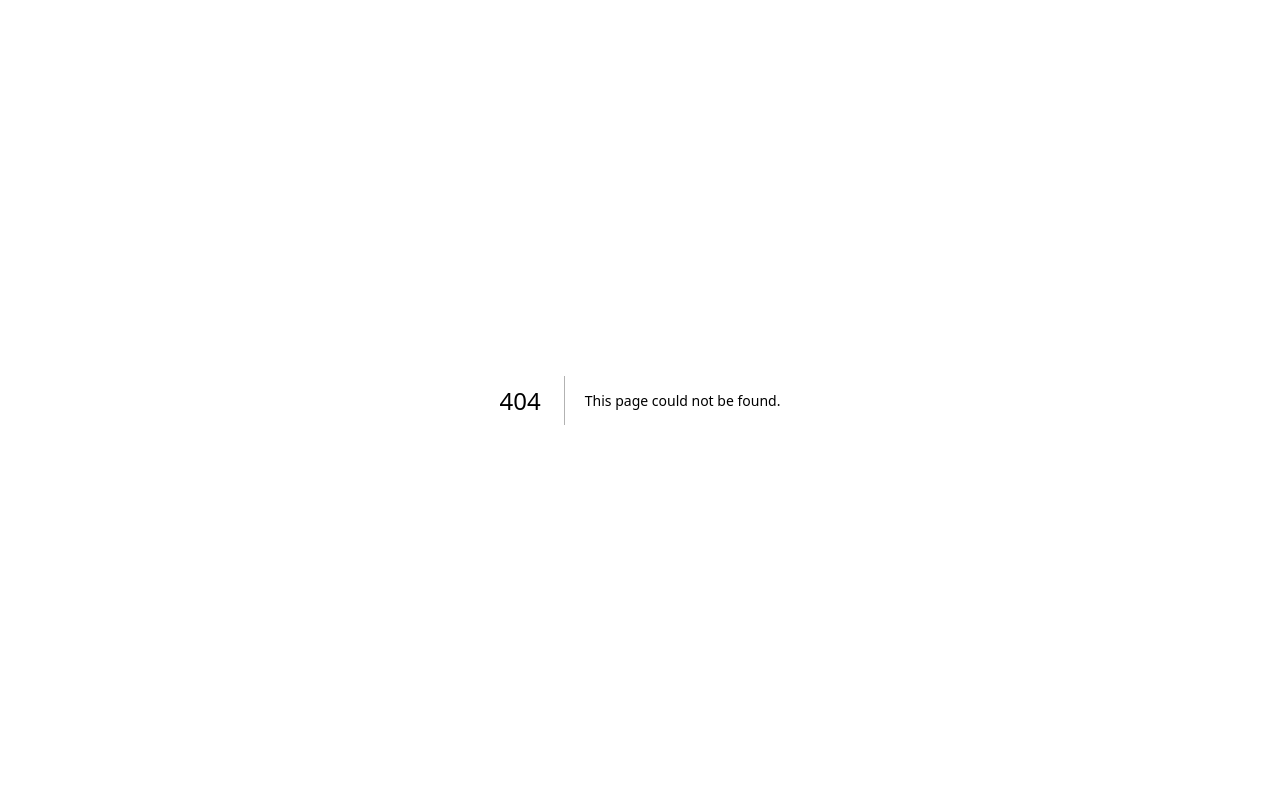
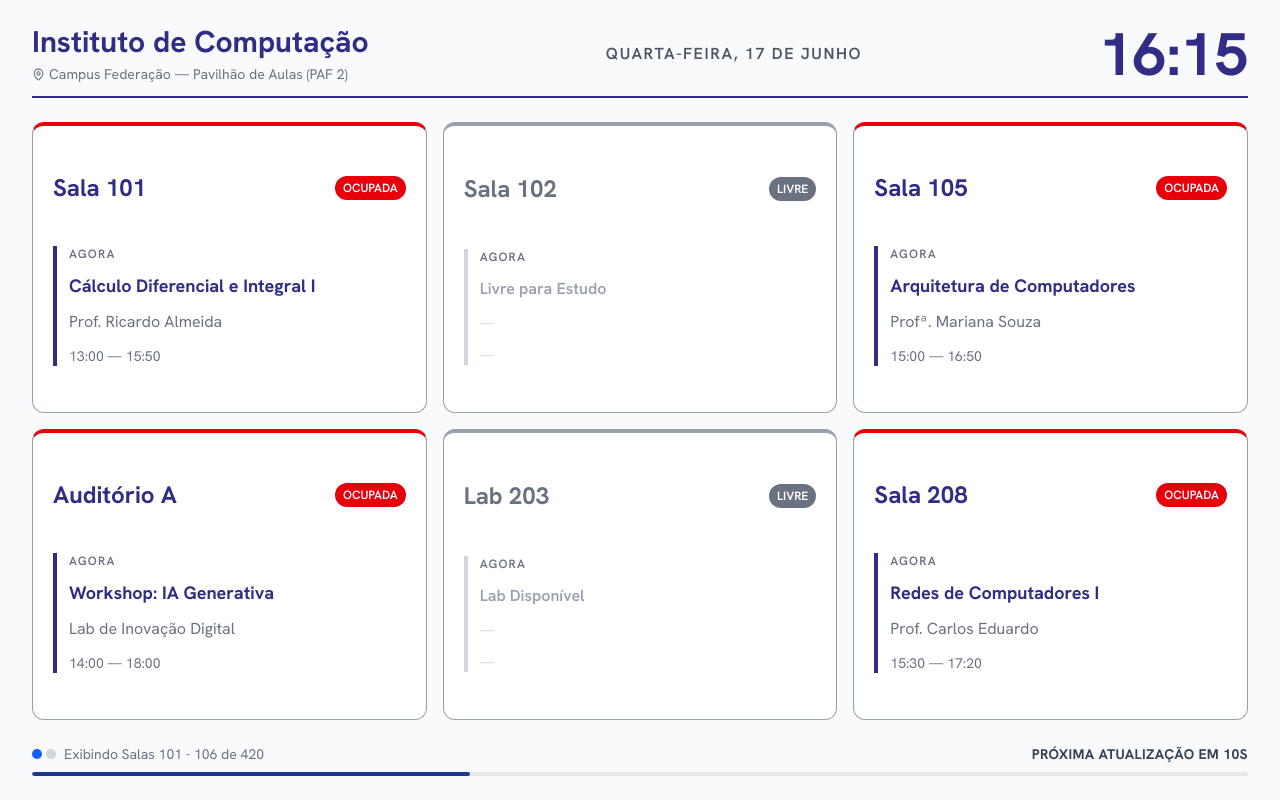
Before and after one commit to ninykiwi/salas-ufba, a Next.js app in the folder salas-ufba/: page /view in a window 1280 px wide. Before the commit this address had no page. Built offline with nearby package versions, Linux system fonts and the light colour scheme.

Commit message:
feat: added the main page for tv view

```diff
--- /dev/null
+++ b/salas-ufba/app/view/page.tsx
@@ -0,0 +1,74 @@
+"use client";
+
+import { useState, useCallback } from "react";
+import ViewHeader from "@/components/view/ViewHeader";
+import ViewFooter from "@/components/view/ViewFooter";
+import ViewRoomCard from "@/components/view/ViewRoomCard";
+
+type RoomStatus = "OCUPADA" | "LIVRE" | "EM_REUNIAO";
+
+interface Room {
+  id: number;
+  name: string;
+  status: RoomStatus;
+  currentEvent?: { title: string; professor?: string; startTime: string; endTime: string };
+  freeLabel?: string;
+}
+
+const allRooms: Room[][] = [
+  [
+    { id: 1, name: "Sala 101", status: "OCUPADA", currentEvent: { title: "Cálculo Diferencial e Integral I", professor: "Prof. Ricardo Almeida", startTime: "13:00", endTime: "15:50" } },
+    { id: 2, name: "Sala 102", status: "LIVRE", freeLabel: "Livre para Estudo" },
+    { id: 3, name: "Sala 105", status: "OCUPADA", currentEvent: { title: "Arquitetura de Computadores", professor: "Profª. Mariana Souza", startTime: "15:00", endTime: "16:50" } },
+    { id: 4, name: "Auditório A", status: "OCUPADA", currentEvent: { title: "Workshop: IA Generativa", professor: "Lab de Inovação Digital", startTime: "14:00", endTime: "18:00" } },
+    { id: 5, name: "Lab 203", status: "LIVRE", freeLabel: "Lab Disponível" },
+    { id: 6, name: "Sala 208", status: "OCUPADA", currentEvent: { title: "Redes de Computadores I", professor: "Prof. Carlos Eduardo", startTime: "15:30", endTime: "17:20" } },
+  ],
+  [
+    { id: 7, name: "Sala 301", status: "LIVRE", freeLabel: "Livre para Estudo" },
+    { id: 8, name: "Sala 302", status: "OCUPADA", currentEvent: { title: "Banco de Dados I", professor: "Prof. André Lima", startTime: "14:00", endTime: "15:50" } },
+    { id: 9, name: "Sala 303", status: "OCUPADA", currentEvent: { title: "Engenharia de Software", professor: "Profª. Carla Matos", startTime: "13:00", endTime: "14:50" } },
+    { id: 10, name: "Lab 304", status: "LIVRE", freeLabel: "Lab Disponível" },
+    { id: 11, name: "Sala 305", status: "OCUPADA", currentEvent: { title: "Sistemas Operacionais", professor: "Prof. Bruno Ferreira", startTime: "15:00", endTime: "16:50" } },
+    { id: 12, name: "Sala 306", status: "LIVRE", freeLabel: "Livre para Estudo" },
+  ],
+];
+
+const ROOMS_PER_PAGE = 6;
+const TOTAL_ROOMS = 420;
+
+export default function ViewPage() {
+  const [currentPage, setCurrentPage] = useState(0);
+
+  const handleNext = useCallback(() => {
+    setCurrentPage((prev) => (prev + 1) % allRooms.length);
+  }, []);
+
+  const rooms = allRooms[currentPage];
+  const startRoom = currentPage * ROOMS_PER_PAGE + 101;
+  const endRoom = startRoom + ROOMS_PER_PAGE - 1;
+
+  return (
+    <div className="min-h-screen bg-gray-50 flex flex-col px-8 py-6 gap-6">
+      <ViewHeader
+        institute="Instituto de Computação"
+        location="Campus Federação — Pavilhão de Aulas (PAF 2)"
+      />
+
+      <div className="grid grid-cols-3 gap-4 flex-1">
+        {rooms.map((room) => (
+          <ViewRoomCard key={room.id} {...room} />
+        ))}
+      </div>
+
+      <ViewFooter
+        currentPage={currentPage}
+        totalPages={allRooms.length}
+        startRoom={startRoom}
+        endRoom={endRoom}
+        totalRooms={TOTAL_ROOMS}
+        onNext={handleNext}
+      />
+    </div>
+  );
+}
```
